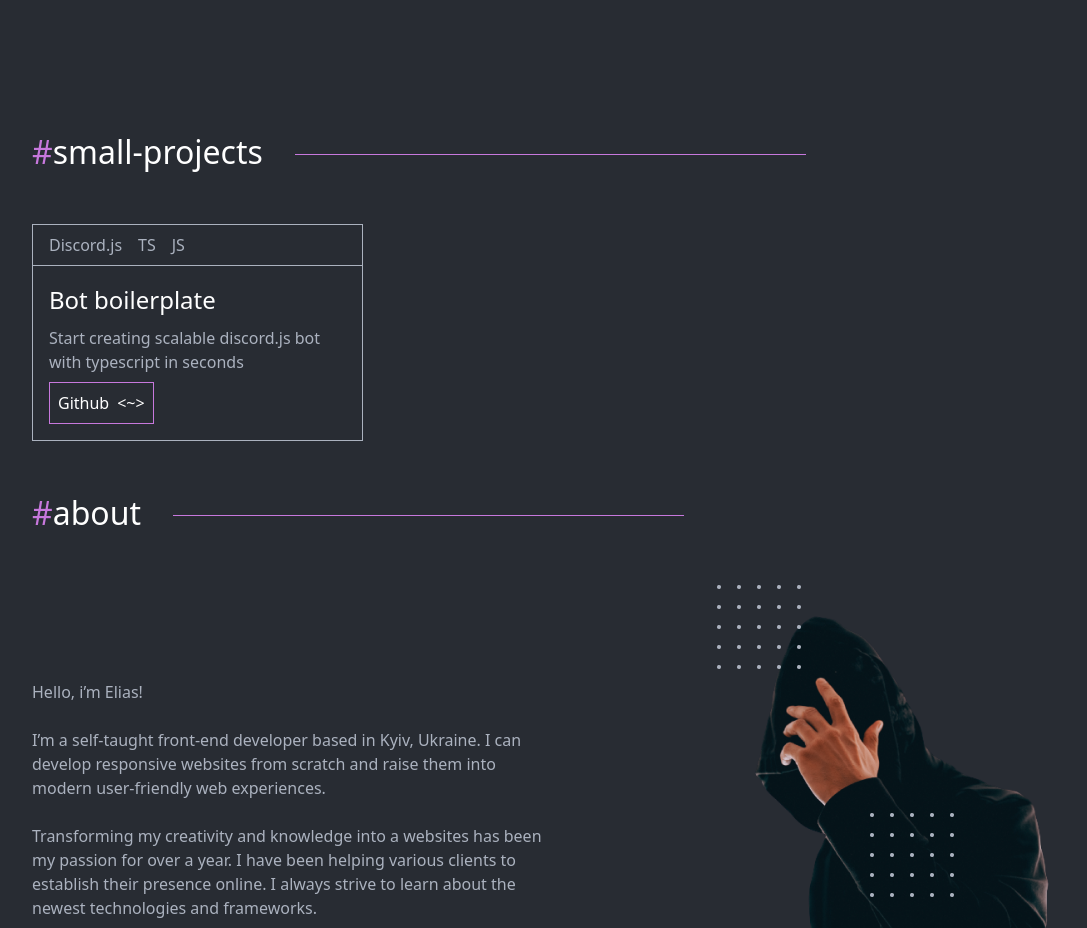
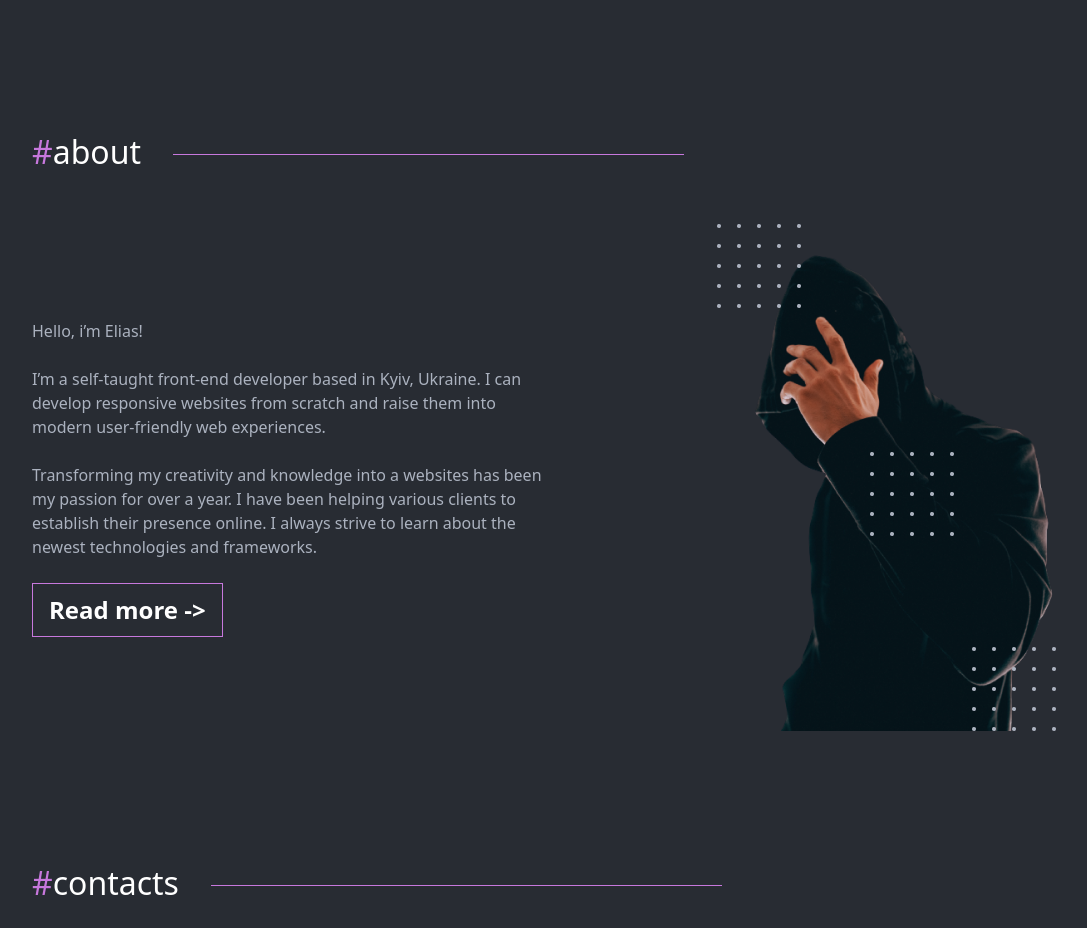
Before and after one commit to suntycode/RK_developer, a React (Vite) app: page / in a window 1280 px wide. Shown: the part 2260-3188 px from the top of the page, without its empty margins (96-1183 px from the left). Built offline with nearby package versions, Linux system fonts and the light colour scheme.

Commit message:
almost done

```diff
--- a/src/components/data.jsx
+++ b/src/components/data.jsx
@@ -113,7 +113,7 @@ export const SmallProject = [
     ],
     },
     {
-      skills:"Figma",
+      skills:["Figma"],
       title:"Chess pro",
       subheading:"Figma landing page about service for viewing chess tournaments",
       buttons:[
@@ -127,7 +127,7 @@ export const SmallProject = [
     ],
     },
     {
-      skills:"Figma",
+      skills:["Figma"],
       title:"Crash protect website",
       subheading:"Figma template for website about anti-raid, anti-crash discord bot",
       buttons:[
@@ -183,7 +183,7 @@ export const SmallProject = [
     ],
     },
     {
-      skills:"Figma",
+      skills:["Figma"],
       title:"School website",
       subheading:"Figma template website for my school",
       buttons:[
--- a/src/components/smallProjectCard.jsx
+++ b/src/components/smallProjectCard.jsx
@@ -1,6 +1,9 @@
 import React from "react";
 import CardBtn from "./cardBtn";
 const SmallProjectCard = ({ Data }) => {
+
+  console.log("data", Data)
+
   return (
     <div className=" border border-light_gray text-light_gray w-[331px] h-fit font-semibold">
       <p className="  p-2 border border-light_gray border-b-1  border-r-0 border-l-0  border-t-0">
--- a/src/pages/about.jsx
+++ b/src/pages/about.jsx
@@ -1,11 +1,47 @@
 import React from 'react'
 import Navbar from '../components/navbar'
+import AboutCard from '../components/aboutCard'
+import SkillCard from '../components/skillCard'
+import dots from "../assets/images/Dots.png";
+import square from "../assets/images/Logo.png";
+import { skills } from '../components/data';
 
 const About = () => {
   return (
     <>
     <Navbar/>
-    <p className=' text-white'>about</p>
+   {/* section about */}
+
+   <section>
+   <div className=" flex items-center gap-x-8  my-12">
+     <h2 className=" text-white text-heading ">
+       <span className=" text-light_pink">#</span>about
+     </h2>
+     <p className=" w-[511px] h-[1px] mt-1  bg-light_pink"></p>
+   </div>
+
+   <AboutCard />
+ </section>
+
+
+ <section className=" my-40">
+ <div className=" flex items-center gap-x-8  my-12">
+   <h2 className=" text-white text-heading ">
+     <span className=" text-light_pink">#</span>skills
+   </h2>
+   <p className=" w-[511px] h-[1px] mt-1  bg-light_pink"></p>
+ </div>
+
+ <div className=" flex  gap-x-8 justify-between">
+
+ {/* Skill Card */}
+ {skills.map((skill, index) => (
+  <SkillCard key={index} skillData={skill} />
+ ))}
+
+
+ </div>
+</section>
     </>
   )
 }
--- a/src/pages/home.jsx
+++ b/src/pages/home.jsx
@@ -179,29 +179,7 @@ const Home = () => {
         </div>
       </section>
 
-      {/* Small-Project */}
-      <section ClassName=" my-40">
-      <div className=" flex items-center gap-x-8  my-12">
-          <h2 className=" text-white text-heading ">
-            <span className=" text-light_pink">#</span>small-projects
-          </h2>
-          <p className=" w-[511px] h-[1px] mt-1  bg-light_pink"></p>
-        </div>
 
-        <div className=" grid grid-cols-3  gap-5">
-            <div className=" flex flex-col gap-y-5">
-            <SmallProjectCard Data={SmallProject[0]}/>
-            </div>
-            {/* <div className=" flex flex-col gap-y-5">
-            <SmallProjectCard Data={SmallProject[5]}/>
-            <SmallProjectCard Data={SmallProject[6]}/>
-            </div>
-            <div className=" flex flex-col gap-y-5">
-            <SmallProjectCard Data={SmallProject[5]}/>
-            <SmallProjectCard Data={SmallProject[6]}/>
-            </div> */}
-          </div>
-      </section>
 
       {/* section about */}
 
--- a/src/pages/work.jsx
+++ b/src/pages/work.jsx
@@ -1,11 +1,45 @@
 import React from 'react'
 import Navbar from '../components/navbar'
+import { projects, SmallProject } from '../components/data'
+import ProjectCard from '../components/projectCard'
+import SmallProjectCard from '../components/smallProjectCard'
 
 const Work = () => {
   return (
     <>
     <Navbar/>
-    <p className=' text-white'>projects</p>
+    <section className=" my-30">
+    <div className=" flex items-center gap-x-8  my-12">
+      <h2 className=" text-white text-heading ">
+        <span className=" text-light_pink">#</span>projects
+      </h2>
+      <p className=" w-[511px] h-[1px] mt-1  bg-light_pink"></p>
+    </div>
+
+    <div className=" flex gap-x-4 items-center justify-center">
+      {projects.map((project, index) => (
+        <ProjectCard data={project} key={index} id={index} />
+      ))}
+    </div>
+  </section>
+
+   {/* Small-Project */}
+   <section ClassName=" my-40">
+   <div className=" flex items-center gap-x-8  my-12">
+       <h2 className=" text-white text-heading ">
+         <span className=" text-light_pink">#</span>small-projects
+       </h2>
+       <p className=" w-[511px] h-[1px] mt-1  bg-light_pink"></p>
+     </div>
+
+     <div className=" grid grid-cols-3  gap-5">
+
+         {SmallProject.map((project, index) => (
+           <SmallProjectCard key={index} Data={project} />
+         ))}
+
+       </div>
+   </section>
     </>
   )
 }
```
